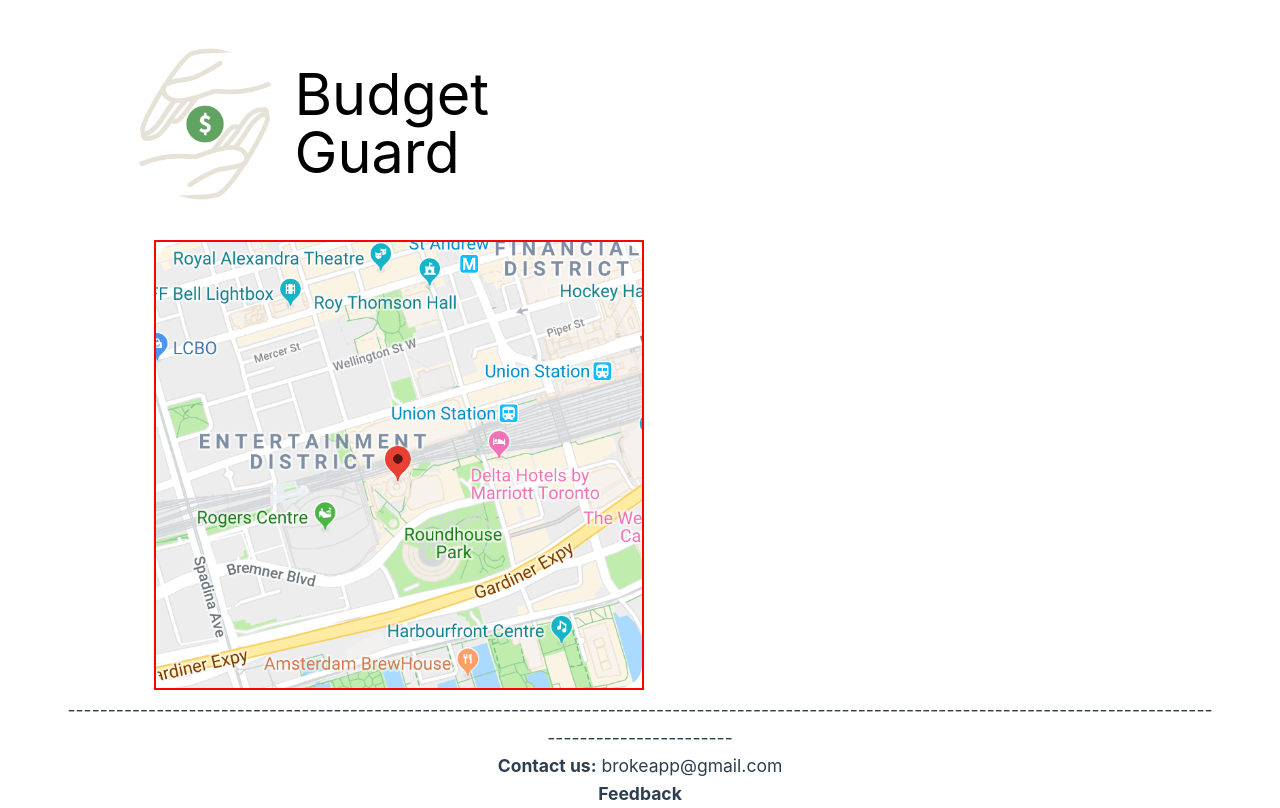
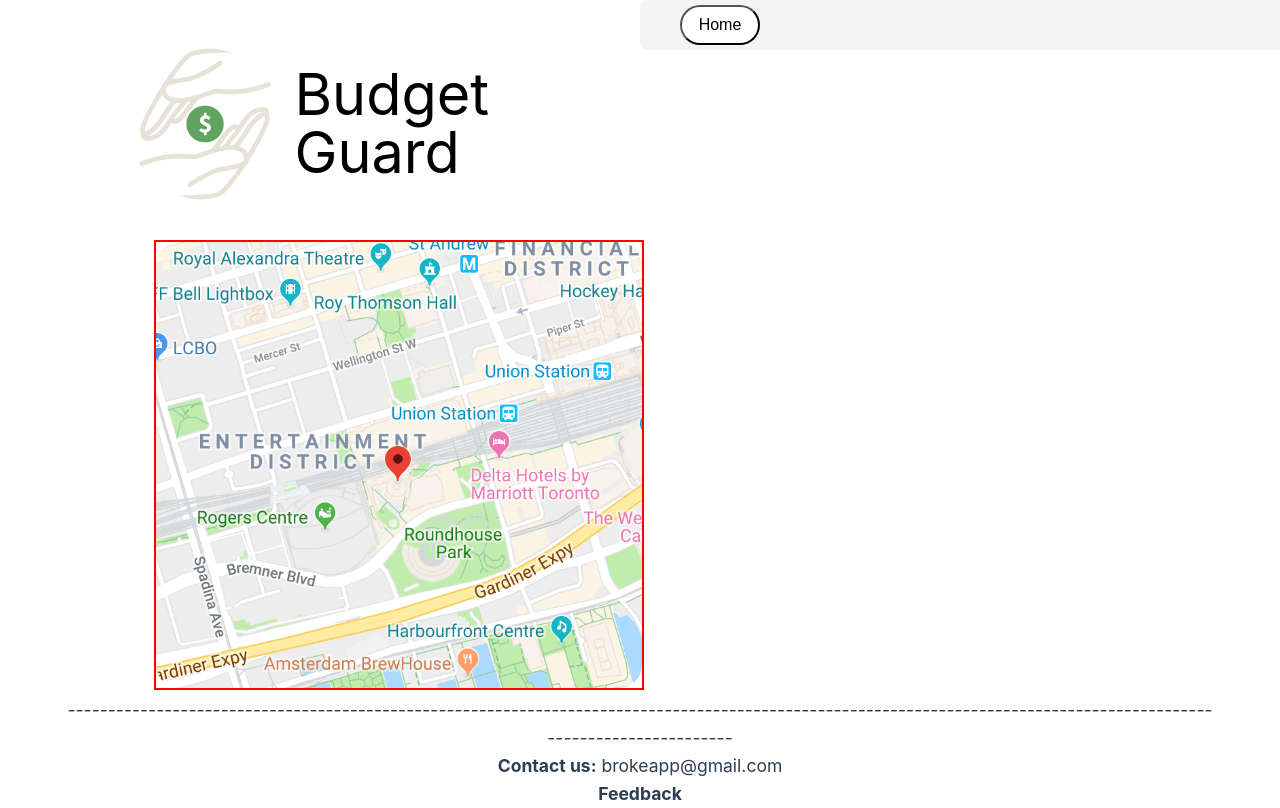
Before and after one commit to aggie-coding-club/Broke, a Vue app in the folder front-end/: page /result in a window 1280 px wide. Built offline with nearby package versions, Linux system fonts and the light colour scheme.

Commit message:
navbar prototype

```diff
--- /dev/null
+++ b/front-end/src/components/Nav.vue
@@ -0,0 +1,34 @@
+<script>
+</script>
+
+<template>
+    <nav>
+        <ul class="navbar">
+            <a href="/">
+            <li><button>Home</button></li>
+            </a>
+        </ul>
+    </nav>
+
+</template>
+
+<style>
+    .navbar {
+        position: fixed;
+        top: 0px;
+        list-style-type: none;
+        background-color:rgb(244, 244, 244);
+        width: 100%;
+        height: 50px;
+        border-radius: 7px;
+    }
+    li button {
+        background-color: white;
+        display: inline;
+        font-size: 16px;
+        margin-top: 5px;
+        height: 40px;
+        width: 80px;
+        border-radius: 20px;
+    }
+</style>
--- a/front-end/src/views/ResultView.vue
+++ b/front-end/src/views/ResultView.vue
@@ -1,7 +1,11 @@
 <script setup>
 import Map from "../components/Map.vue";
+import Nav from '../components/Nav.vue'
 </script>
 <template>
+  <nav>
+    <Nav />
+  </nav>
   <main class = "result-view">
     <Map></Map>
   </main>
--- a/front-end/src/views/UserInputView.vue
+++ b/front-end/src/views/UserInputView.vue
@@ -1,9 +1,14 @@
 <script setup>
 import Input_Item from '../components/Input_Item.vue'
+import Nav from '../components/Nav.vue'
 </script>
 
 <template>
+   <nav>
+      <Nav />
+   </nav>
   <main class = "input-page">
+
     <Input_Item />
   </main>
 </template>
```
